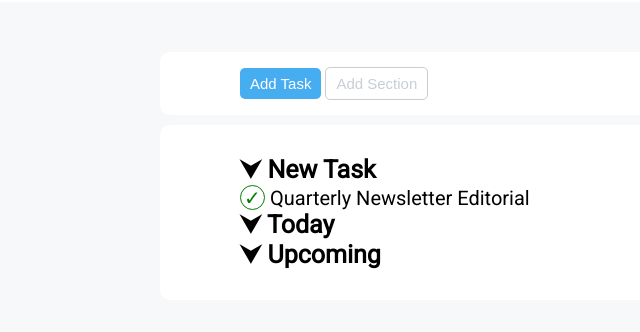
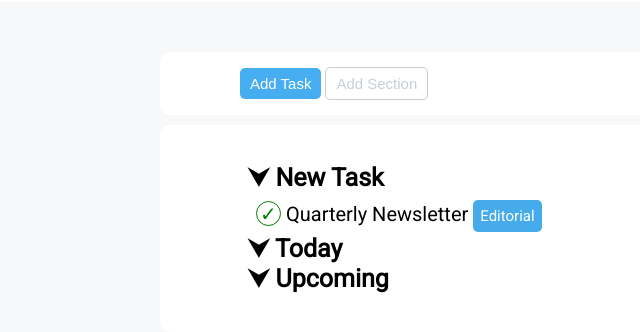
Before and after one commit to GianmarcoDandrea/html-css-toboolist, a plain HTML site: page index.html in a window 1280 px wide. Shown: the part 112-444 px from the top of the page, without its empty margins (0-640 px from the left). Drawn offline with Linux system fonts and the light colour scheme.

Commit message:
add: list padding and margin

```diff
--- a/css/style.css
+++ b/css/style.css
@@ -70,6 +70,8 @@ main {
  /* list style */
 .main-list, .sub-list {
     list-style-type: none;
+    padding: 3px;
+    margin: 5px;
 }
 
 .list-title {
@@ -96,7 +98,22 @@ main {
     border-color:green;
 }
 
-.ballots {
+.cross {
     color: red;
     border-color: red;
 }
+
+/* type of task signs style */
+
+.type-of-task{
+    color:white;
+    border: none;
+    font-size: 15px;
+    padding: 7px;
+    border-radius: 5px;
+
+}
+
+.editorial{
+    background-color: #45abea;
+}
```
